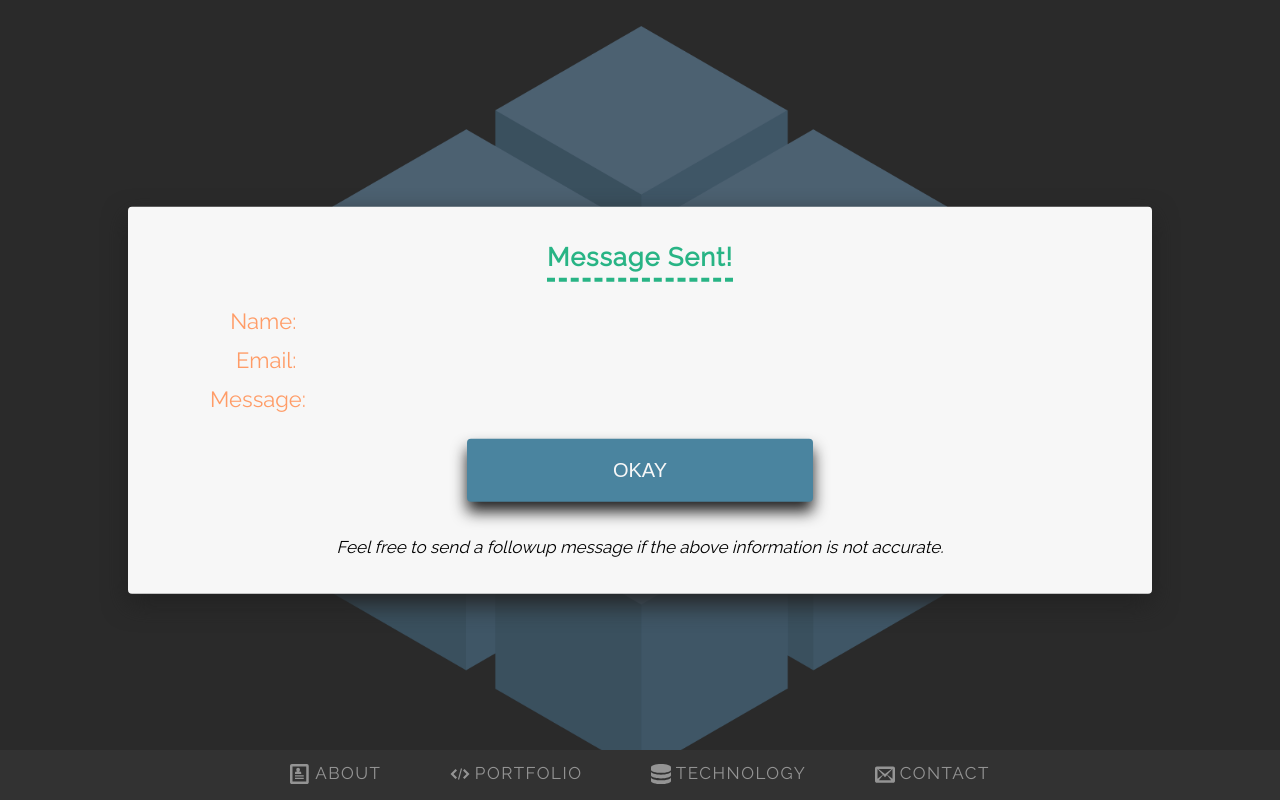
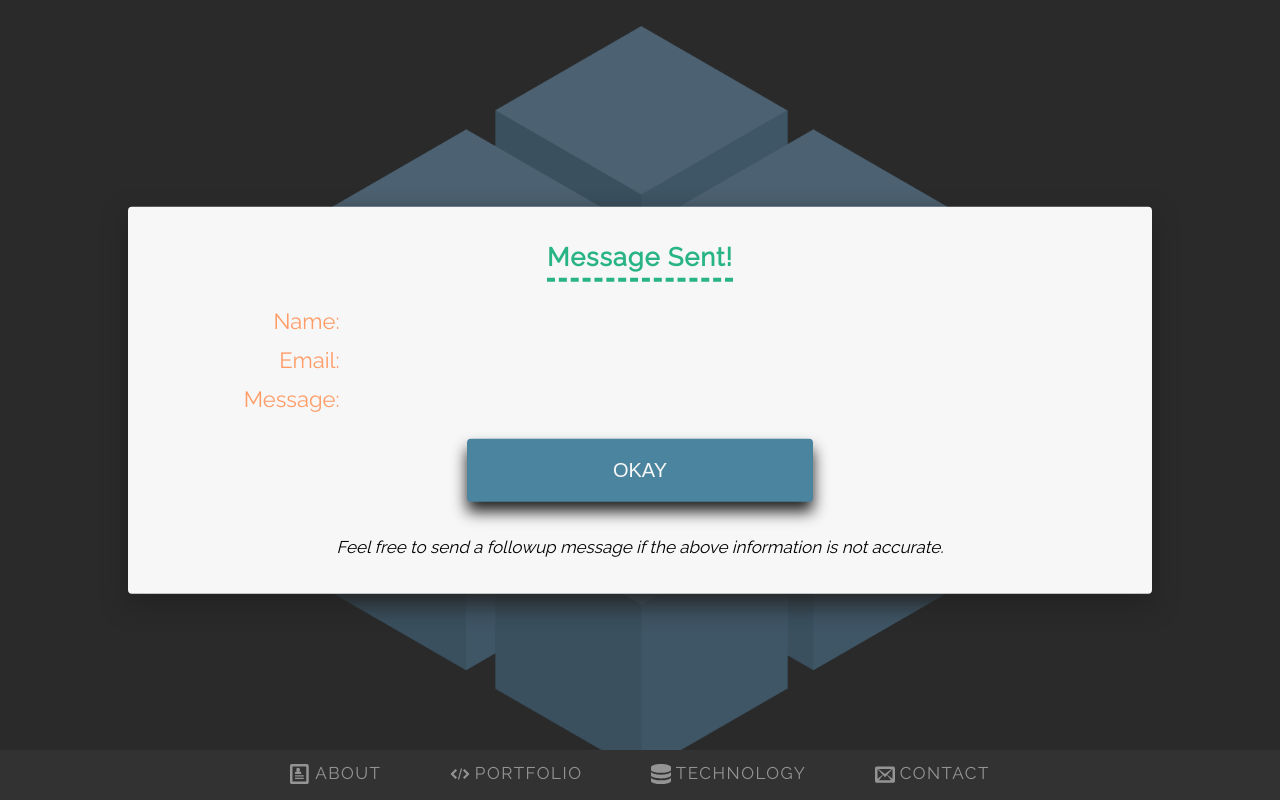
Before and after one commit to prescottbreeden/portfolio_flask, a Flask app: template app/templates/success.html in a window 1280 px wide. Run offline with Flask 2, Linux system fonts and the light colour scheme; the template is opened without the code that fills it, so the values that code supplies are empty; some libraries are stand-ins or nearby versions.

Commit message:
fixed spacing overflow

```diff
--- a/app/sass/components/_success.scss
+++ b/app/sass/components/_success.scss
@@ -42,25 +42,25 @@
 
 	&__field-name {
 		color: $color-red-light;
-		width: 10%;
+		width: 15%;
 		font-size: 2.2rem;
 		text-align: right;
 	}
 
 	&__name {
-		width: 85%;
+		width: 80%;
 		text-align: left;
 		font-size: 2rem;
 	}
 
 	&__email {
-		width: 85%;
+		width: 80%;
 		text-align: left;
 		font-size: 2rem;
 	}
 
 	&__message {
-		width: 85%;
+		width: 80%;
 		text-align: left;
 
 	}
--- a/app/static/styles.css
+++ b/app/static/styles.css
@@ -1862,22 +1862,22 @@ input:focus {
 
 .success__field-name {
   color: #ff9c67;
-  width: 10%;
+  width: 15%;
   font-size: 2.2rem;
   text-align: right; }
 
 .success__name {
-  width: 85%;
+  width: 80%;
   text-align: left;
   font-size: 2rem; }
 
 .success__email {
-  width: 85%;
+  width: 80%;
   text-align: left;
   font-size: 2rem; }
 
 .success__message {
-  width: 85%;
+  width: 80%;
   text-align: left; }
 
 .success__btn {
```
